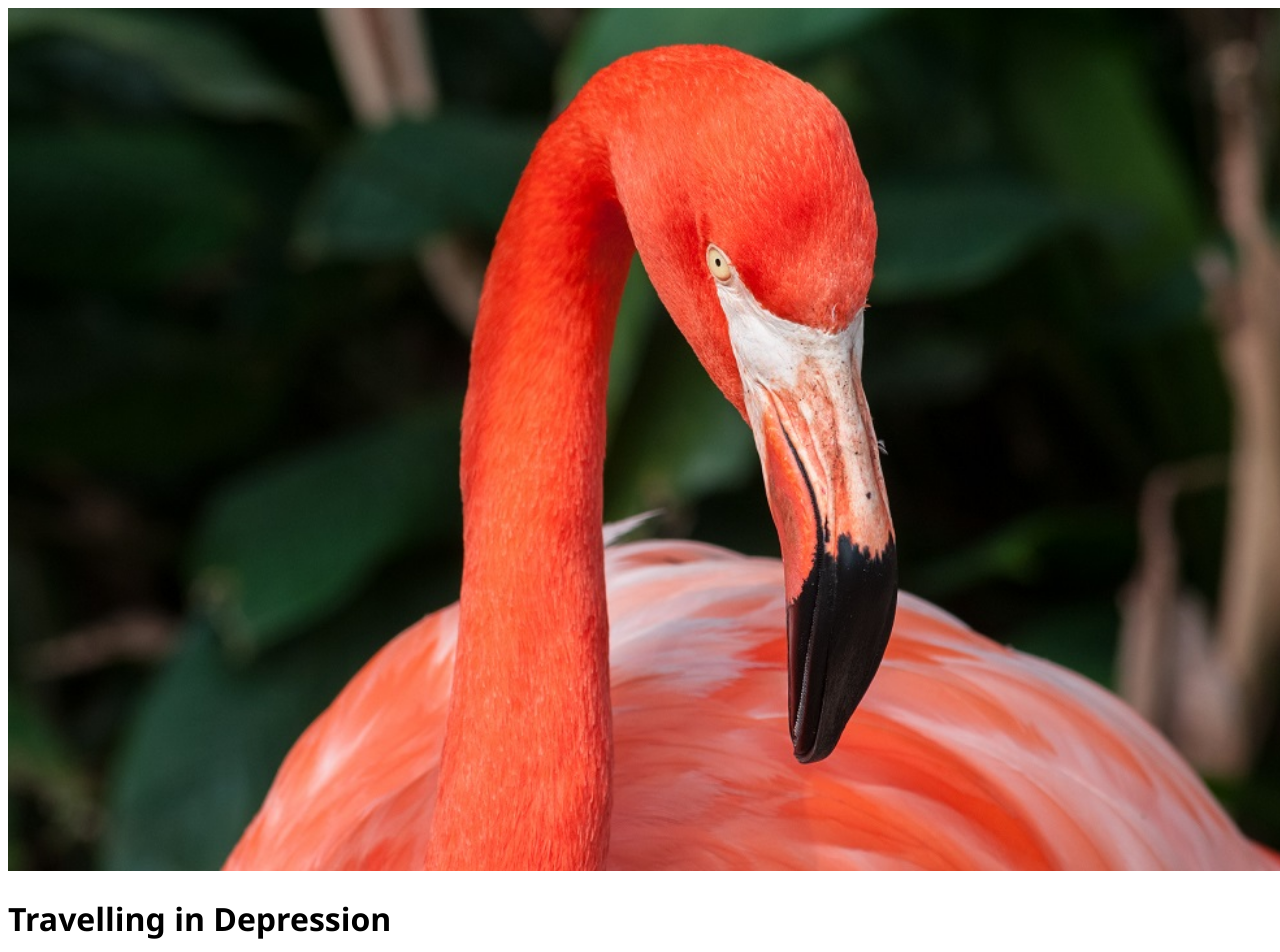
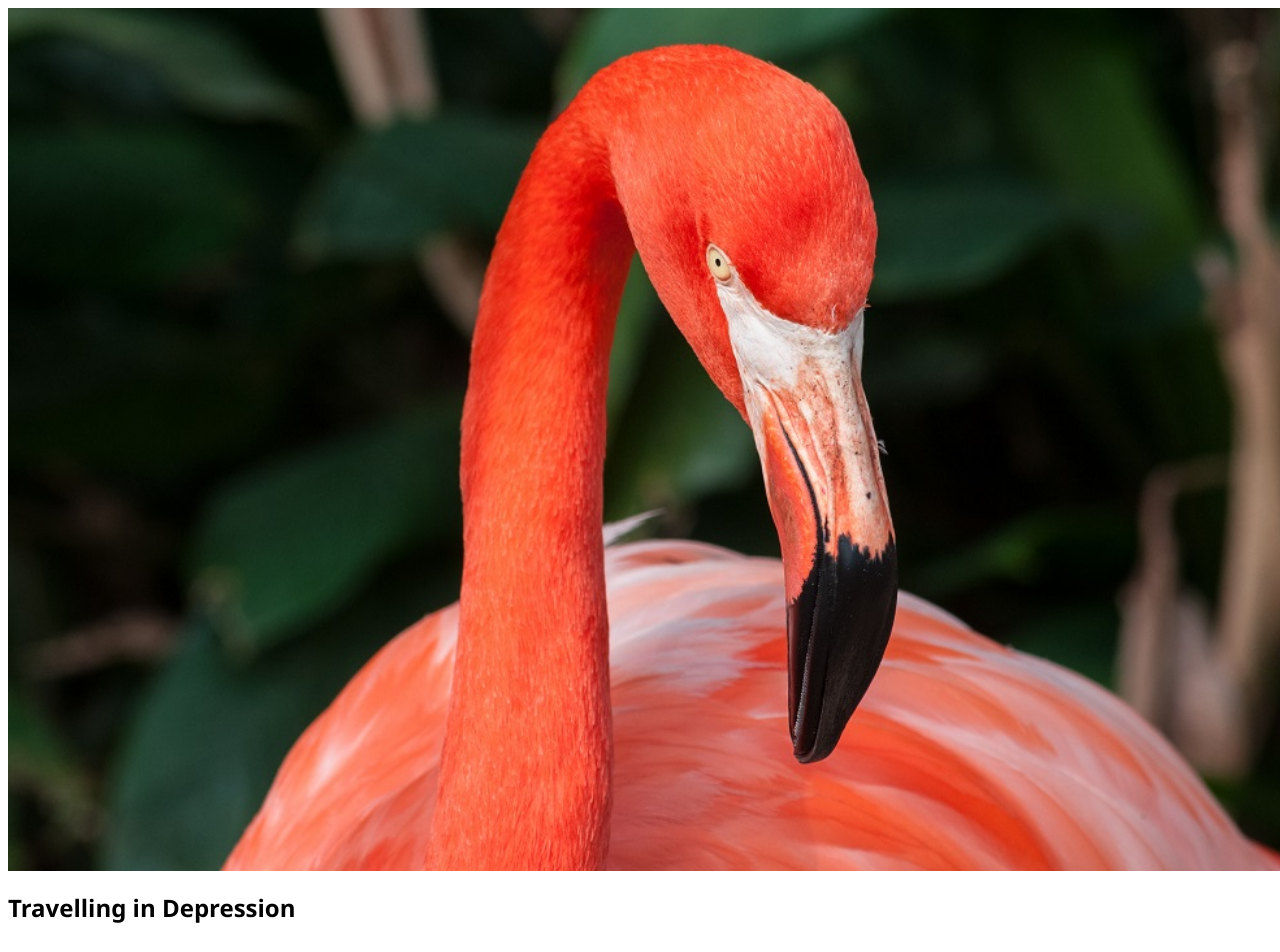
Before and after one commit to donyenwrehART/Art277, a plain HTML site: page Art 277 Folder/index.html in a window 1280 px wide. Shown: the top 952 px of the page. Drawn offline with Linux system fonts and the light colour scheme.

Commit message:
Update Assign4.css

```diff
--- a/Art 277 Folder/Assign4.css
+++ b/Art 277 Folder/Assign4.css
@@ -1,5 +1,5 @@
 h1 {
-  font-size: 24;
+  font-size: 24px;
   font-family: "Segoe UI", Tahoma, Geneva, Verdana, sans-serif;
 }
 
```
